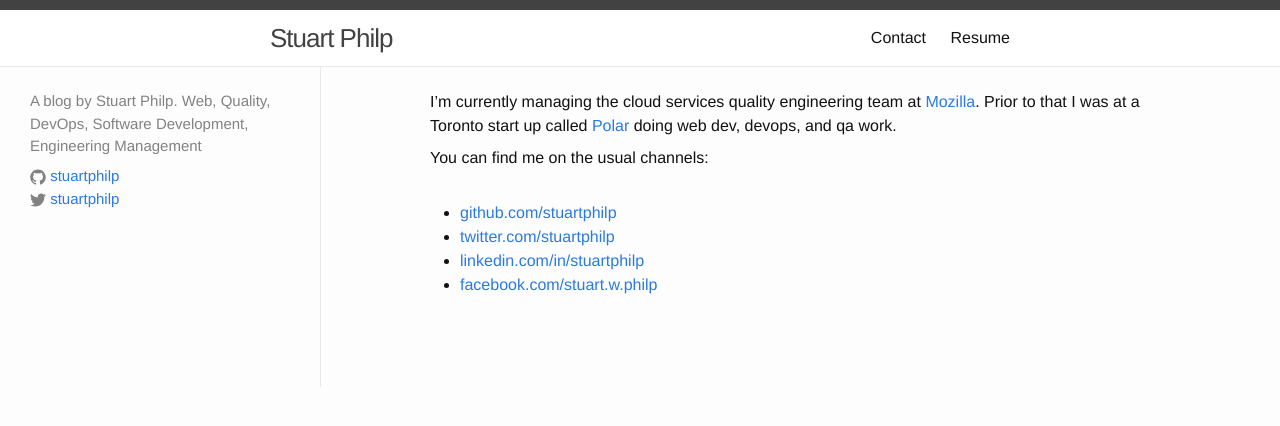
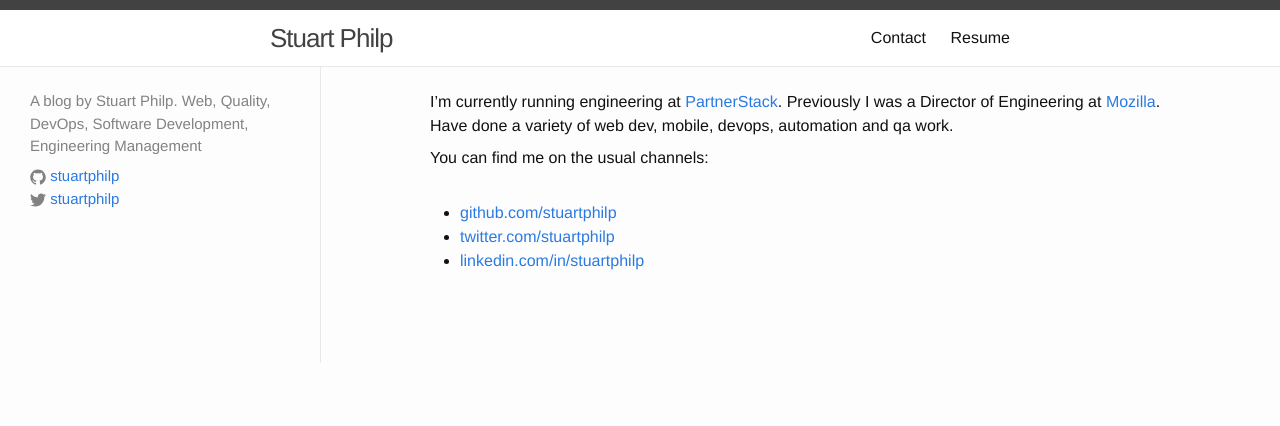
Before and after one commit to stuartphilp/stuartphilp.github.io, a Jekyll site: the page built from contact.md, in a window 1280 px wide. Shown: the top 426 px of the page. Built offline with Jekyll 4.4.1, drawn with Linux system fonts in a browser that asks for light colours.

Commit message:
Update contact.md

```diff
--- a/contact.md
+++ b/contact.md
@@ -6,12 +6,11 @@
 
 
 
-I'm currently managing the cloud services quality engineering team at [Mozilla](https://www.mozilla.org). Prior to that I was at a Toronto start up called [Polar](https://www.polar.me) doing web dev, devops, and qa work.
+I'm currently running engineering at [PartnerStack](https://www.partnerstack.com). Previously I was a Director of Engineering at [Mozilla](https://www.mozilla.org). Have done a variety of web dev, mobile, devops, automation and qa work.
 
 You can find me on the usual channels: <br/><br/>
 <ul>
 <li><a href="https://github.com/stuartphilp">github.com/stuartphilp</a></li>
 <li><a href="https://twitter.com/stuartphilp">twitter.com/stuartphilp</a></li>
 <li><a href="https://linkedin.com/in/stuartphilp">linkedin.com/in/stuartphilp</a></li>
-<li><a href="https://facebook.com/stuart.w.philp">facebook.com/stuart.w.philp</a></li>
 </ul>
```
